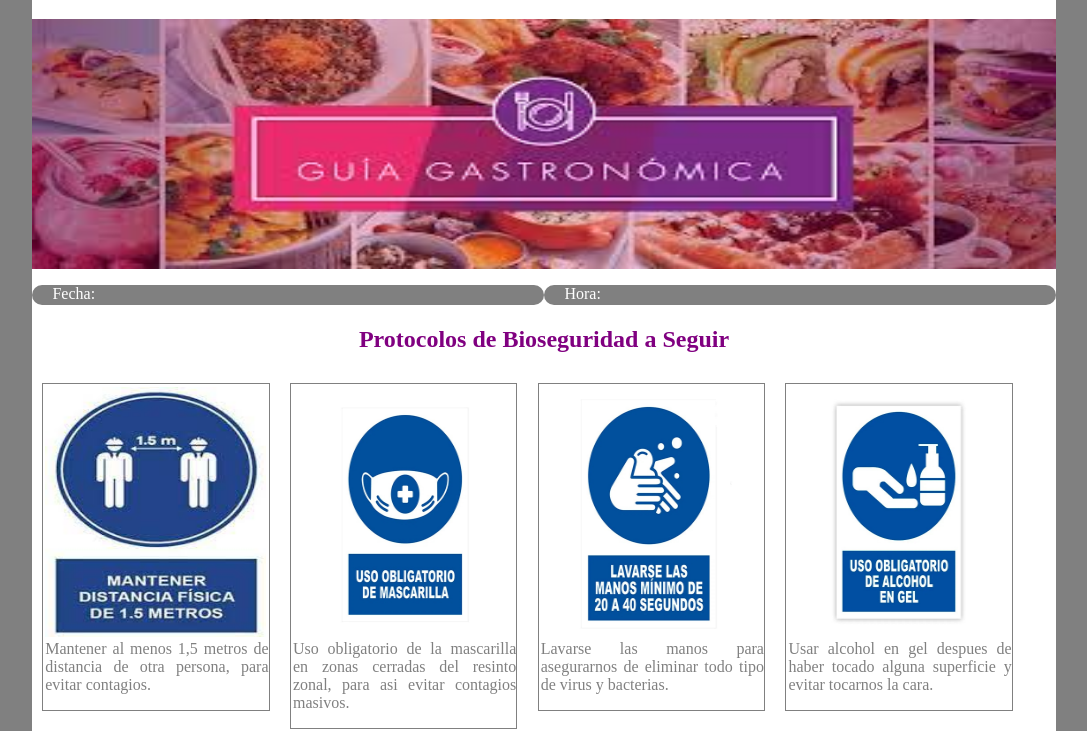
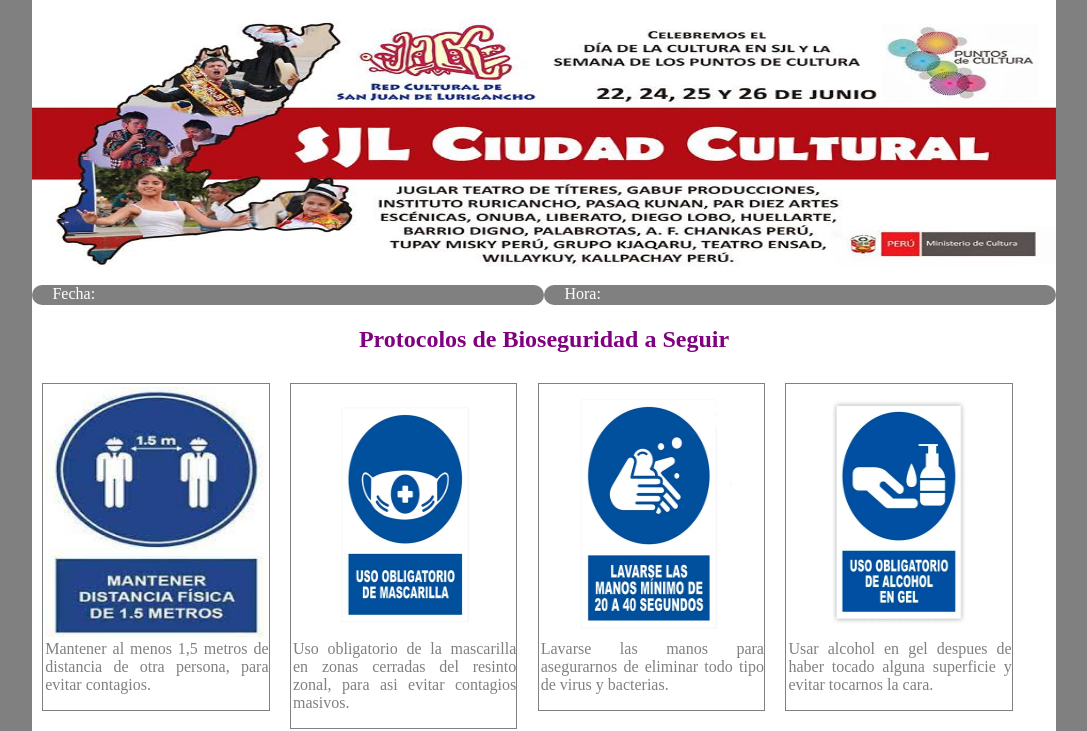
Before and after one commit to JoseDiez25/zonas-turisticas-sjl, a plain HTML site: page index.html in a window 1280 px wide. Shown: the part 101-832 px from the top of the page, without its empty margins (96-1183 px from the left). Drawn offline with Linux system fonts and the light colour scheme; a script that the page names is missing.

Commit message:
Update index.html

```diff
--- a/index.html
+++ b/index.html
@@ -16,7 +16,7 @@
         </nav>
 		<header>
 			<h1 id="h1cab">ZONAS TURISTICAS EN EL DISTRITO DE S.J.L</h1>
-			<img id="imgcab" src="img/ban1.jpg" />
+			<img id="imgcab" src="img/cultual.jpg" />
 			<p id="pf">Fecha:</p>
 			<p id="ph">Hora:</p>
 		</header>
```
